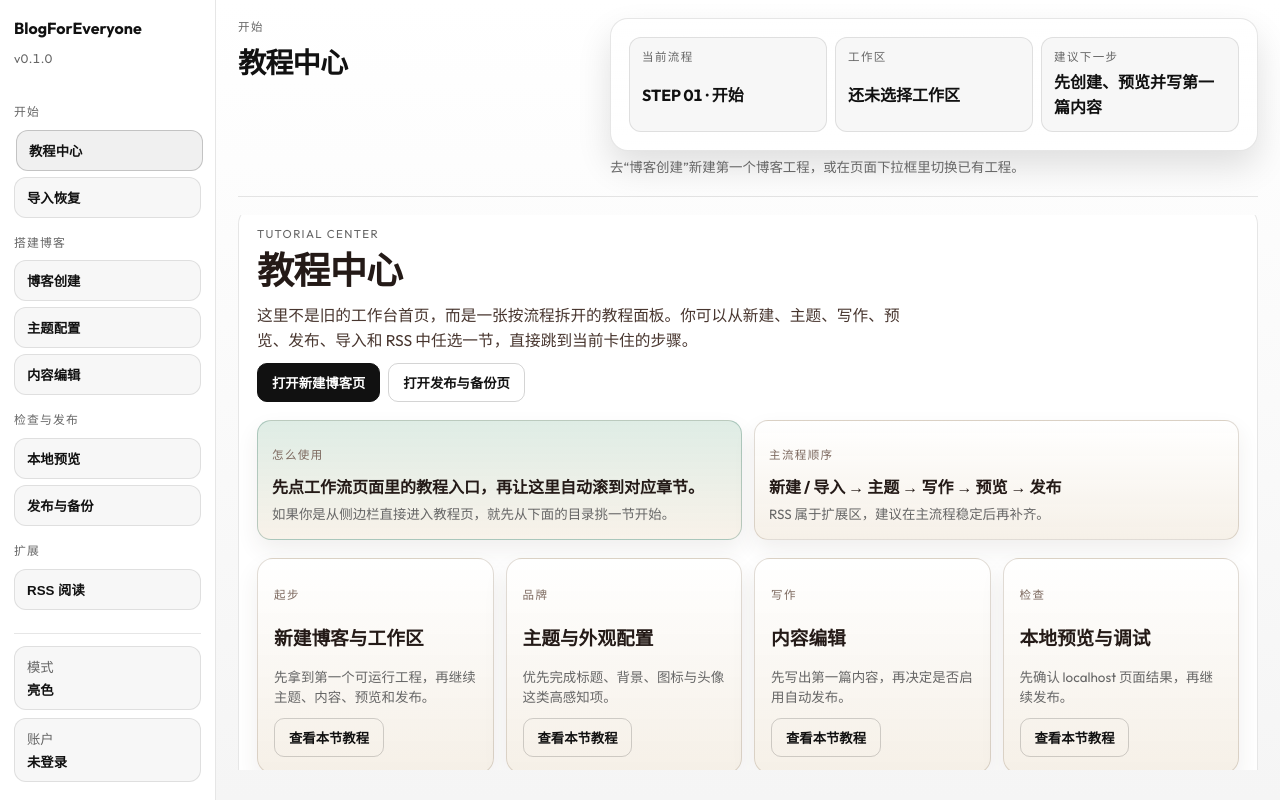
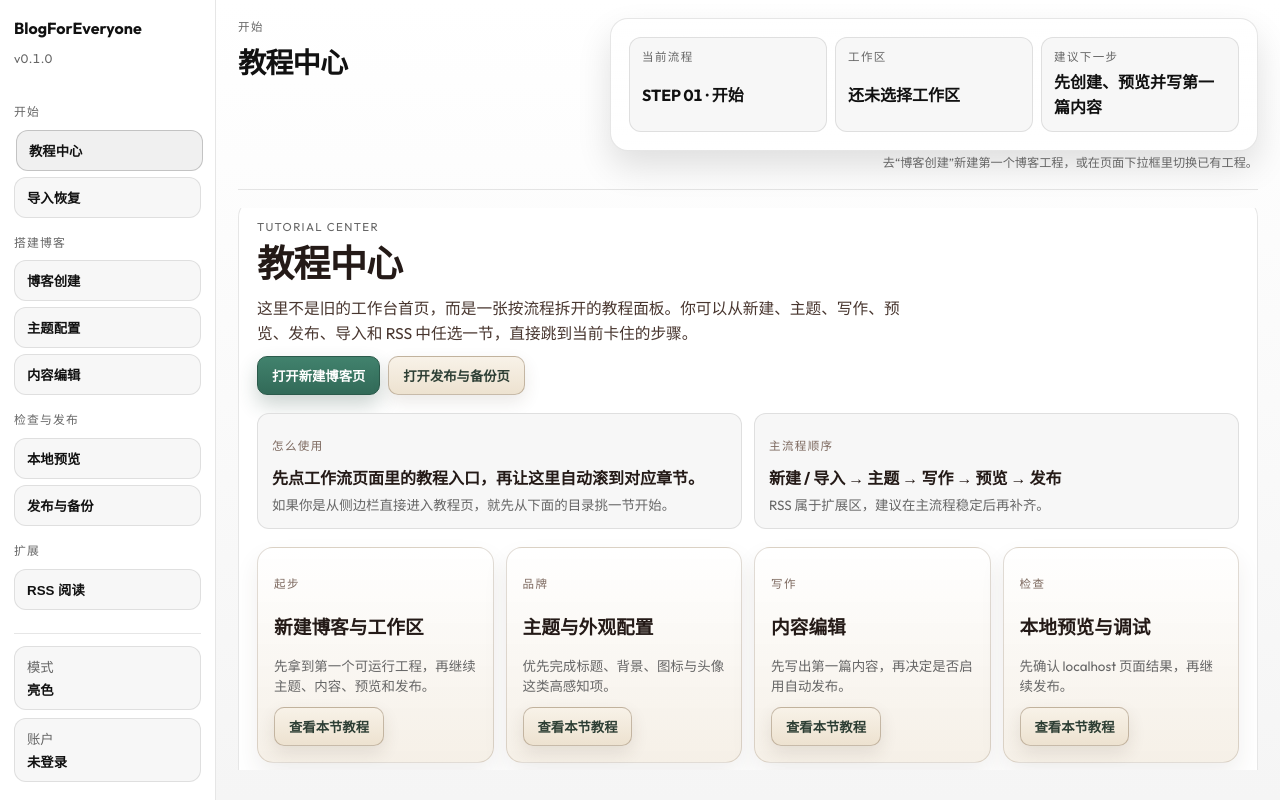
Before and after one commit to SpeechlessPanda/BlogForEveryone, a Vue app: page / in a window 1280 px wide. Built offline with nearby package versions, Linux system fonts and the light colour scheme.

Commit message:
style: simplify editorial workflow support surfaces
Ultraworked with [Sisyphus](https://github.com/code-yeongyu/oh-my-openagent)

Co-authored-by: Sisyphus <clio-agent@sisyphuslabs.ai>

```diff
--- a/src/renderer/src/styles.css
+++ b/src/renderer/src/styles.css
@@ -483,10 +483,10 @@ body::before {
 
 .page-signal {
   border: 1px solid rgba(131, 110, 85, 0.24);
-  border-radius: 14px;
-  padding: 14px;
+  border-radius: 12px;
+  padding: 12px 14px;
   background: linear-gradient(180deg, rgba(255, 255, 255, 0.78), rgba(243, 236, 225, 0.76));
-  box-shadow: 0 10px 22px rgba(var(--shadow-tint), 0.08);
+  box-shadow: 0 8px 18px rgba(var(--shadow-tint), 0.06);
 }
 
 .page-signal strong {
@@ -514,10 +514,10 @@ body::before {
 
 .priority-panel {
   border: 1px solid rgba(131, 110, 85, 0.28);
-  border-radius: 16px;
-  padding: 16px;
+  border-radius: 12px;
+  padding: 12px 14px;
   background: linear-gradient(180deg, rgba(255, 255, 255, 0.74), rgba(245, 237, 226, 0.8));
-  box-shadow: inset 0 1px 0 rgba(255, 255, 255, 0.85);
+  box-shadow: none;
 }
 
 .priority-panel--support {
@@ -609,8 +609,45 @@ body::before {
   align-items: end;
 }
 
+.workflow-section-heading--stacked {
+  display: grid;
+  gap: 12px;
+  align-items: start;
+}
+
 .workflow-inline-panel {
-  margin-top: 12px;
+  display: grid;
+  gap: 6px;
+  margin-top: 10px;
+  max-width: 56rem;
+}
+
+.workflow-compact-block {
+  display: grid;
+  gap: 6px;
+  margin-top: 10px;
+  padding: 12px 14px;
+  border: 1px solid rgba(131, 110, 85, 0.24);
+  border-radius: 12px;
+  background: linear-gradient(180deg, rgba(255, 255, 255, 0.72), rgba(244, 237, 228, 0.78));
+}
+
+.workflow-compact-block--support {
+  background: linear-gradient(180deg, rgba(247, 240, 230, 0.84), rgba(240, 231, 218, 0.88));
+}
+
+.workflow-compact-block--subtle {
+  border-style: dashed;
+  background: linear-gradient(180deg, rgba(248, 243, 235, 0.84), rgba(238, 230, 217, 0.84));
+}
+
+.workflow-result-block {
+  gap: 10px;
+}
+
+.workflow-section-heading--stacked .workflow-inline-panel,
+.workflow-section-heading--stacked .workflow-compact-block {
+  margin-top: 0;
 }
 
 .rss-subscription-toolbar,
@@ -2362,6 +2399,14 @@ a:hover {
 
   .layout--editorial .shell-overview {
     grid-template-columns: 1fr;
+  }
+
+  .layout--editorial .shell-page-actions-summary {
+    justify-items: start;
+  }
+
+  .layout--editorial .shell-summary-copy--workspace-detail {
+    text-align: left;
   }
 
   .grid-2 {
@@ -2450,6 +2495,23 @@ a:hover {
   backdrop-filter: none;
 }
 
+.layout--editorial .priority-panel,
+.layout--editorial .context-card,
+.layout--editorial .page-signal,
+.layout--editorial .workflow-compact-block {
+  background: var(--shell-panel-alt);
+  border-color: var(--shell-line);
+  box-shadow: none;
+}
+
+.layout--editorial .workflow-inline-panel {
+  background: var(--shell-panel-alt);
+  border: 1px dashed var(--shell-line);
+  border-radius: 12px;
+  padding: 12px 14px;
+  box-shadow: none;
+}
+
 .layout--editorial .content {
   max-width: none;
   margin: 0;
@@ -2612,27 +2674,81 @@ a:hover {
   min-width: 0;
 }
 
+.layout--editorial .shell-page-actions-summary {
+  display: grid;
+  gap: 4px;
+  justify-items: end;
+  max-width: min(100%, 46rem);
+}
+
+.layout--editorial .shell-summary-copy--workspace-detail {
+  margin: 0;
+  max-width: 100%;
+  font-size: 0.76rem;
+  line-height: 1.3;
+  text-align: right;
+  color: var(--shell-muted);
+}
+
 .layout--editorial .shell-topbar-user {
   position: relative;
   justify-self: end;
 }
 
-.layout--editorial .shell-popup-overlay {
+.shell-popup-theme {
+  --shell-bg: #ffffff;
+  --shell-bg-strong: #f5f5f5;
+  --shell-panel: #ffffff;
+  --shell-panel-alt: #f7f7f7;
+  --shell-panel-emphasis: #f2f2f2;
+  --shell-ink: #111111;
+  --shell-muted: #666666;
+  --shell-line: rgba(17, 17, 17, 0.1);
+  --shell-line-strong: rgba(17, 17, 17, 0.18);
+  --shell-accent: #1c1c1c;
+  --shell-accent-strong: #111111;
+  --shell-accent-soft: #ececec;
+  --shell-highlight: #111111;
+  --shell-selected-bg: #f0f0f0;
+  --shell-selected-line: rgba(17, 17, 17, 0.2);
+  --shell-shadow-rgb: 0, 0, 0;
+  color: var(--shell-ink);
+}
+
+.shell-popup-theme[data-shell-appearance="dark"] {
+  --shell-bg: #0b0b0b;
+  --shell-bg-strong: #151515;
+  --shell-panel: #101010;
+  --shell-panel-alt: #171717;
+  --shell-panel-emphasis: #1d1d1d;
+  --shell-ink: #f3f3f3;
+  --shell-muted: #a3a3a3;
+  --shell-line: rgba(255, 255, 255, 0.1);
+  --shell-line-strong: rgba(255, 255, 255, 0.18);
+  --shell-accent: #f3f3f3;
+  --shell-accent-strong: #ffffff;
+  --shell-accent-soft: #1d1d1d;
+  --shell-highlight: #ffffff;
+  --shell-selected-bg: #1a1a1a;
+  --shell-selected-line: rgba(255, 255, 255, 0.22);
+}
+
+.shell-popup-overlay {
   position: fixed;
   inset: 0;
   background: rgba(17, 17, 17, 0.08);
   z-index: 40;
 }
 
-.layout--editorial .shell-popup-overlay--sidebar {
+.shell-popup-overlay--sidebar {
   padding: 0;
 }
 
-.layout--editorial .shell-popup-panel-wrap {
+.shell-popup-panel-wrap {
   width: min(420px, calc(100vw - 48px));
   max-height: calc(100dvh - var(--shell-popup-top, 24px) - 24px);
   overflow-y: auto;
-  position: absolute;
+  position: fixed;
   top: var(--shell-popup-top, 24px);
   left: calc(var(--shell-popup-left, 24px) + var(--shell-popup-width, 0px) + 12px);
   border-radius: 16px;
@@ -2642,34 +2758,40 @@ a:hover {
   box-shadow: 0 18px 36px rgba(17, 17, 17, 0.18);
 }
 
-.layout--editorial .shell-user-anchor,
-.layout--editorial .shell-popup-dismiss,
-.layout--editorial button.secondary {
+.shell-popup-theme .status-label,
+.shell-popup-theme .muted,
+.shell-popup-theme .shell-popup-log {
+  color: var(--shell-muted);
+}
+
+.shell-popup-theme .shell-user-anchor,
+.shell-popup-theme .shell-popup-dismiss,
+.shell-popup-theme button.secondary {
   background: transparent;
   border: 1px solid var(--shell-line-strong);
   color: var(--shell-ink);
   box-shadow: none;
 }
 
-.layout--editorial button.primary {
+.shell-popup-theme button.primary {
   background: var(--shell-ink);
   border: 1px solid var(--shell-ink);
   color: var(--shell-bg);
   box-shadow: none;
 }
 
-.layout--editorial button.danger {
+.shell-popup-theme button.danger {
   background: transparent;
   border: 1px solid rgba(185, 69, 69, 0.42);
   color: #b94545;
   box-shadow: none;
 }
 
-.layout--editorial .shell-user-anchor:hover,
-.layout--editorial .shell-popup-dismiss:hover,
-.layout--editorial button.primary:hover,
-.layout--editorial button.secondary:hover,
-.layout--editorial button.danger:hover {
+.shell-popup-theme .shell-user-anchor:hover,
+.shell-popup-theme .shell-popup-dismiss:hover,
+.shell-popup-theme button.primary:hover,
+.shell-popup-theme button.secondary:hover,
+.shell-popup-theme button.danger:hover {
   transform: translateY(-1px);
   box-shadow: 0 12px 24px rgba(var(--shell-shadow-rgb), 0.14);
 }
@@ -2693,19 +2815,19 @@ a:hover {
   gap: 4px;
 }
 
-.layout--editorial .shell-popup-dismiss-row {
+.shell-popup-dismiss-row {
   display: flex;
   justify-content: flex-end;
   margin-bottom: 10px;
 }
 
-.layout--editorial .shell-popup-panel {
+.shell-popup-panel {
   display: grid;
   gap: 10px;
 }
 
-.layout--editorial .shell-popup-block,
-.layout--editorial .shell-popup-note {
+.shell-popup-block,
+.shell-popup-note {
   border: 1px solid var(--shell-line);
   border-radius: 12px;
   background: var(--shell-panel-alt);
@@ -2714,46 +2836,51 @@ a:hover {
   gap: 8px;
 }
 
-.layout--editorial .shell-popup-heading,
-.layout--editorial .shell-popup-stack {
+.shell-popup-block[data-popup-active="true"] {
+  border-color: var(--shell-selected-line);
+  background: var(--shell-selected-bg);
+}
+
+.shell-popup-heading,
+.shell-popup-stack {
   display: grid;
   gap: 8px;
 }
 
-.layout--editorial .shell-popup-actions {
+.shell-popup-actions {
   margin-top: 0;
 }
 
-.layout--editorial .shell-popup-list {
+.shell-popup-list {
   margin: 0;
   padding-left: 18px;
   color: var(--shell-ink);
 }
 
-.layout--editorial .shell-popup-log {
+.shell-popup-log {
   margin: 0;
 }
 
-.layout--editorial[data-shell-appearance="dark"] button.primary {
+.shell-popup-theme[data-shell-appearance="dark"] button.primary {
   background: #f3f3f3;
   border-color: #f3f3f3;
   color: #0b0b0b;
 }
 
-.layout--editorial[data-shell-appearance="dark"] button.danger {
+.shell-popup-theme[data-shell-appearance="dark"] button.danger {
   color: #ff8d8d;
   border-color: rgba(255, 141, 141, 0.4);
 }
 
-.layout--editorial[data-shell-appearance="dark"] input,
-.layout--editorial[data-shell-appearance="dark"] select,
-.layout--editorial[data-shell-appearance="dark"] textarea {
+.shell-popup-theme[data-shell-appearance="dark"] input,
+.shell-popup-theme[data-shell-appearance="dark"] select,
+.shell-popup-theme[data-shell-appearance="dark"] textarea {
   background: #111111;
   color: var(--shell-ink);
   border-color: var(--shell-line-strong);
 }
 
-.layout--editorial[data-shell-appearance="dark"] pre {
+.shell-popup-theme[data-shell-appearance="dark"] pre {
   background: #050505;
   color: #f3f3f3;
   border-color: var(--shell-line);
@@ -2785,11 +2912,11 @@ a:hover {
     justify-self: start;
   }
 
-  .layout--editorial .shell-popup-overlay {
+  .shell-popup-overlay {
     padding: 16px;
   }
 
-  .layout--editorial .shell-popup-panel-wrap {
+  .shell-popup-panel-wrap {
     position: static;
     width: 100%;
   }
```
